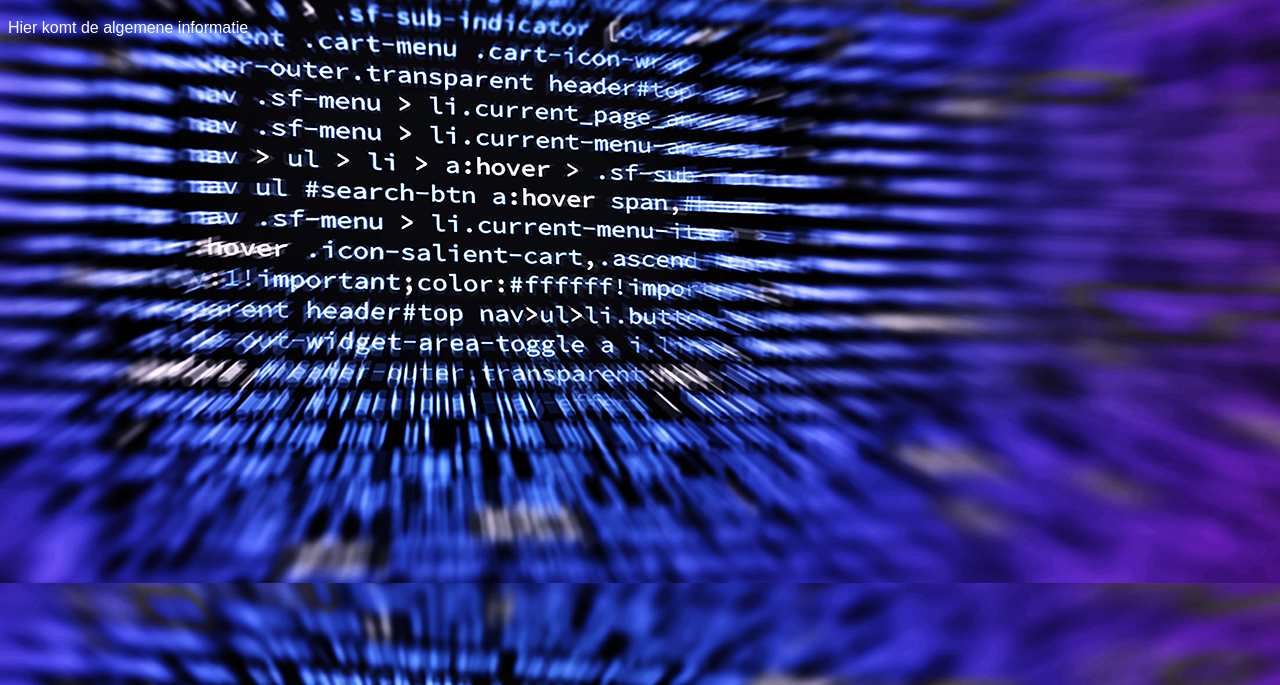
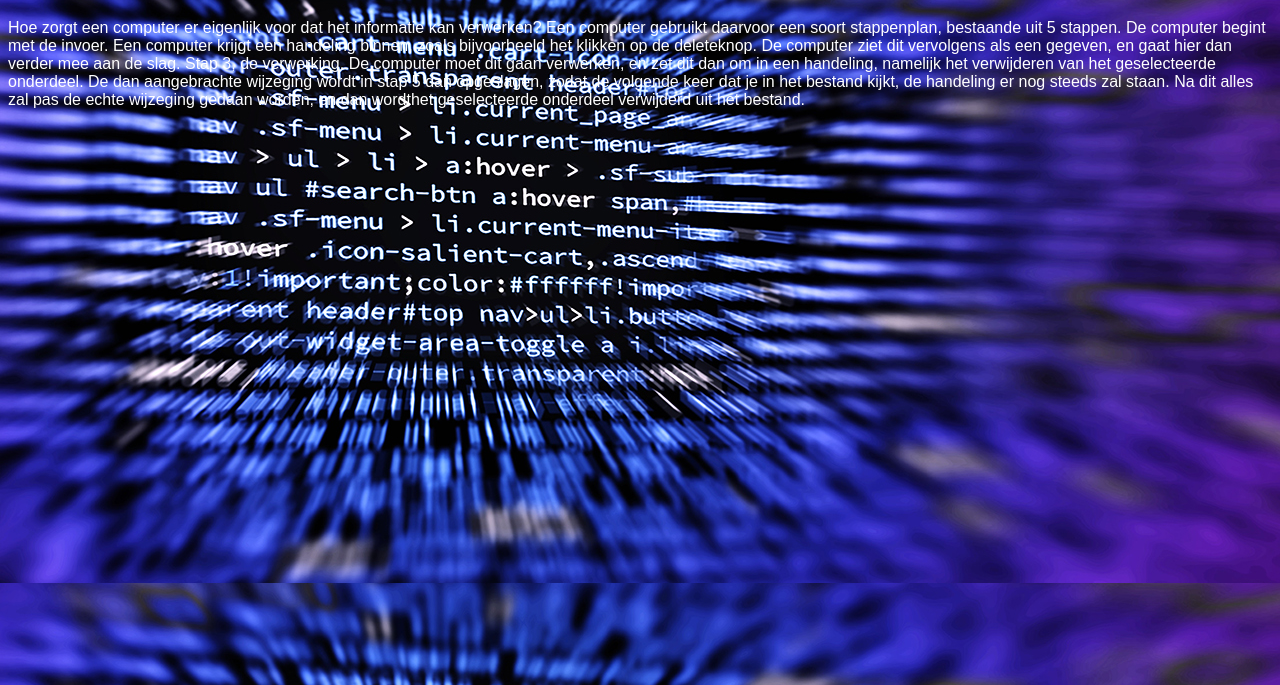
Before and after one commit to XxRoyKillerxX206/XxRoyKillerxX206.github.io, a plain HTML site: page algemeneinformatie.html in a window 1280 px wide. Shown: the part 115-800 px from the top of the page. Drawn offline with Linux system fonts and the light colour scheme.

Commit message:
ij43ji43ji

```diff
--- a/algemeneinformatie.html
+++ b/algemeneinformatie.html
@@ -22,7 +22,11 @@
 
         <h1>Algemene Informatie</h1>
 
-            <p> Hier komt de algemene informatie
+            <p> Hoe zorgt een computer er eigenlijk voor dat het informatie kan verwerken? Een computer gebruikt daarvoor een soort stappenplan,
+                bestaande uit 5 stappen. De computer begint met de invoer. Een computer krijgt een handeling binnen, zoals bijvoorbeeld het klikken op de deleteknop.
+                De computer ziet dit vervolgens als een gegeven, en gaat hier dan verder mee aan de slag. Stap 3, de verwerking. De computer moet dit gaan verwerken, en zet dit dan om in een
+                handeling, namelijk het verwijderen van het geselecteerde onderdeel. De dan aangebrachte wijzeging wordt in stap 5 dan opgeslagen, zodat de volgende keer dat je in het bestand
+                kijkt, de handeling er nog steeds zal staan. Na dit alles zal pas de echte wijzeging gedaan worden, en dan wordthet geselecteerde onderdeel verwijderd uit het bestand.
             </p>
 
         <br>
```
